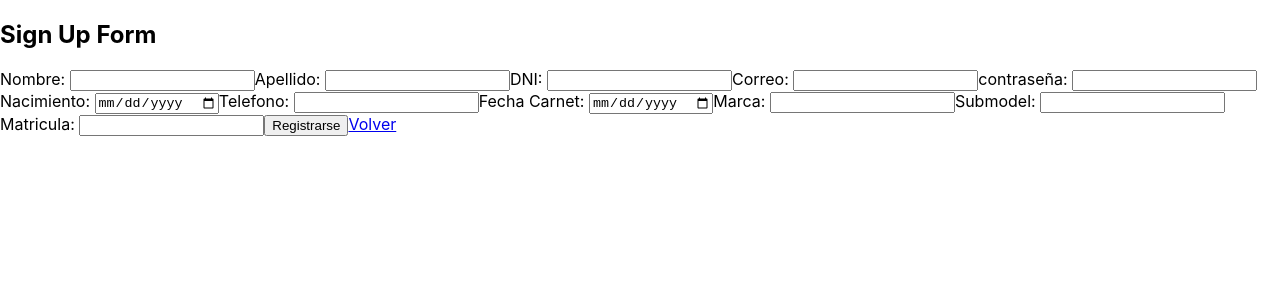
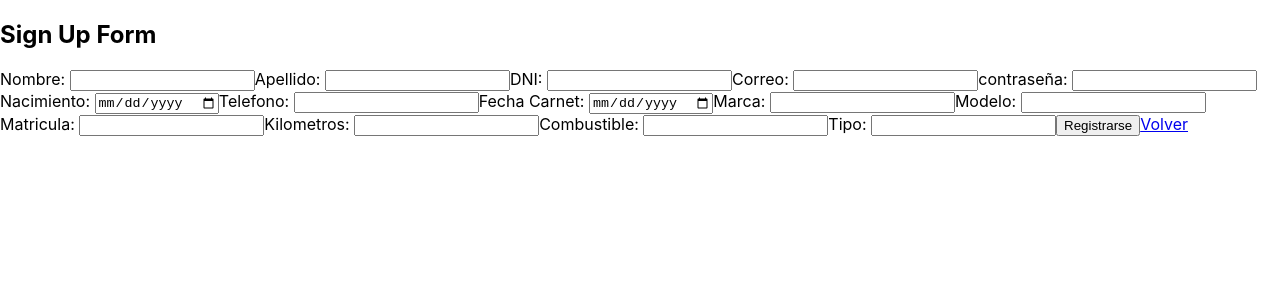
Before and after one commit to AlexanderAlvarezMarques/GS1-Final-Project, a React (Create React App) app: page /signUp in a window 1280 px wide. Shown: the top 300 px of the page. Built offline with nearby package versions, Linux system fonts and the light colour scheme; no server answers.

Commit message:
arreglado sign up

```diff
--- a/src/componentes/SignUp.js
+++ b/src/componentes/SignUp.js
@@ -64,7 +64,6 @@ const SignUp = () => {
                 correo.trim() === '' ||
                 contraseña.trim() === '' ||
                 fechaCarnet.trim() === '' ||
-                modelo.trim() === '' ||
                 nacimiento.trim() === '' ||
                 marca.trim() === '' ||
                 modelo.trim() === '' ||
@@ -73,7 +72,6 @@ const SignUp = () => {
                 kilometros === 0 ||
                 combustible.trim() === '' ||
                 telefono.trim() === ''
-
     }
 
     const registrar = e => {
@@ -170,7 +168,7 @@ return(
             <input
                 type="date"
                 name="fechaCarnet"
-                onChange={actualizarCoche}
+                onChange={actualizarState}
             />
             <label>Marca: </label>
             <input
@@ -179,7 +177,7 @@ return(
                 onChange={actualizarCoche}
             />
 
-            <label>Submodel: </label>
+            <label>Modelo: </label>
             <input
                 type="text"
                 name="modelo"
@@ -189,6 +187,24 @@ return(
             <input
                 type="text"
                 name="matricula"
+                onChange={actualizarCoche}
+            />
+             <label>Kilometros: </label>
+             <input
+                type="number"
+                name="kilometros"
+                onChange={actualizarCoche}
+            />
+            <label>Combustible: </label>
+             <input
+                type="text"
+                name="combustible"
+                onChange={actualizarCoche}
+            />
+            <label>Tipo: </label>
+             <input
+                type="text"
+                name="tipo"
                 onChange={actualizarCoche}
             />
             <button
```
